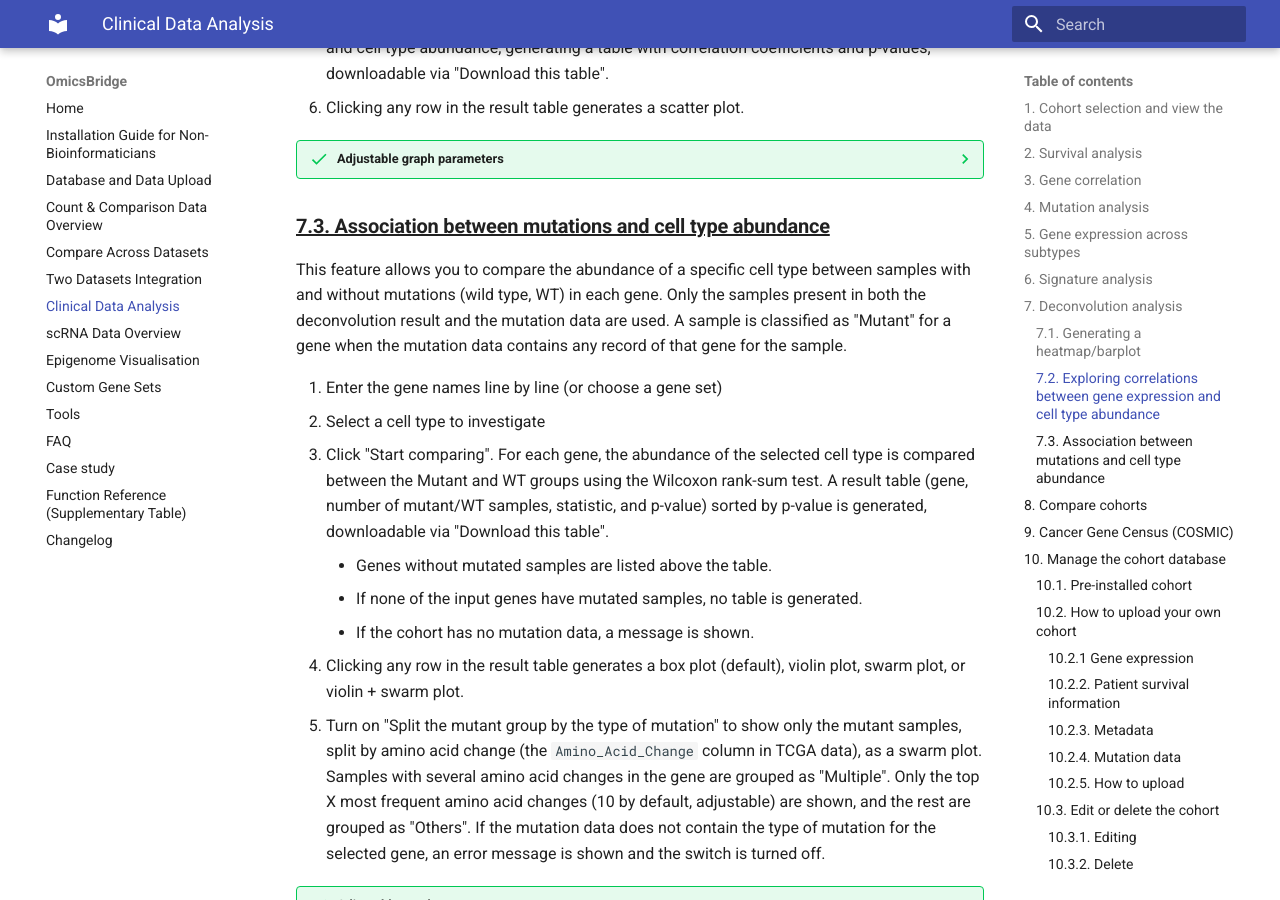
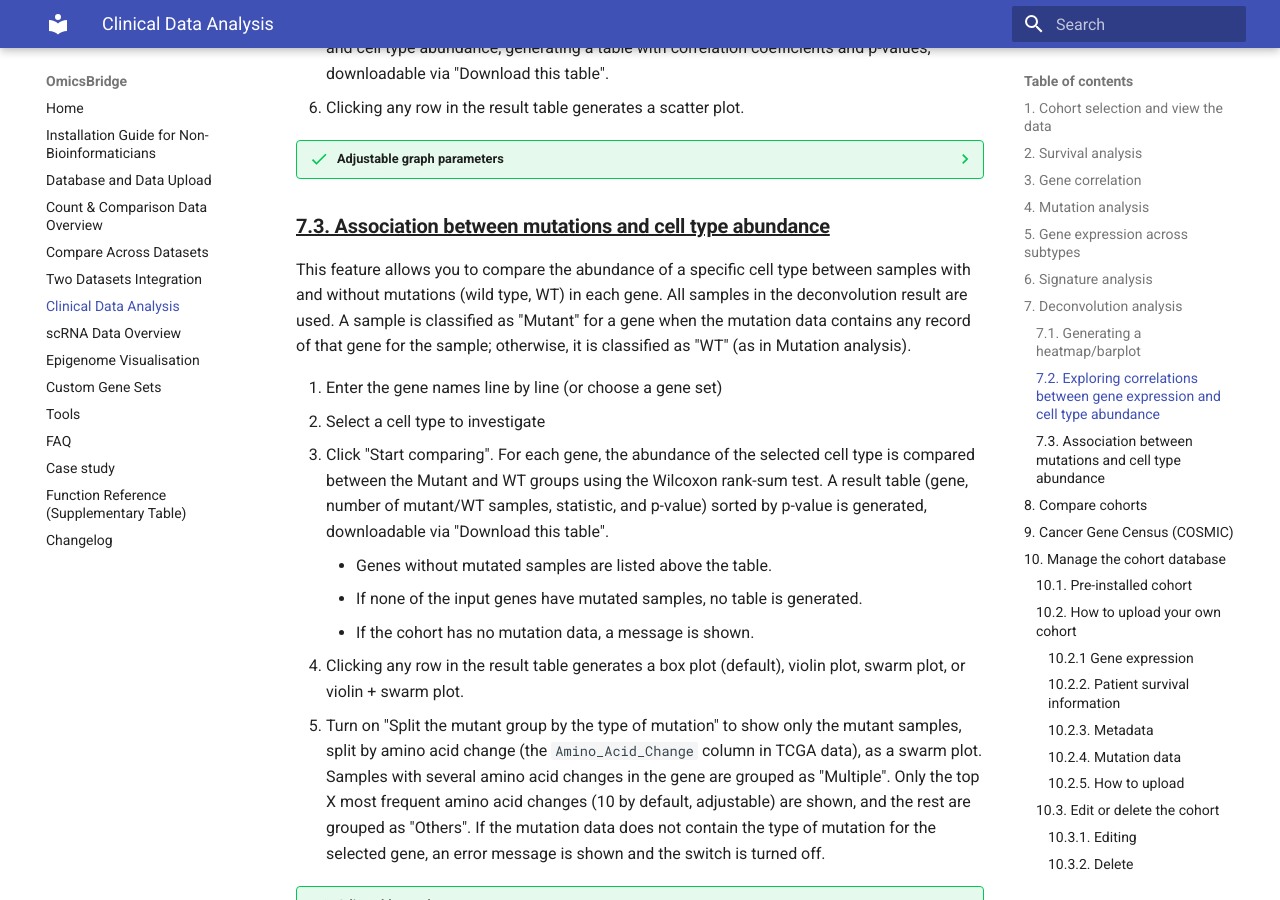
Before and after one commit to htsmto/OmicsBridge, an MkDocs documentation site: the page built from docs/Clinical_data.md, in a window 1280 px wide and 900 px high, scrolled down 6617 px. Built offline with MkDocs 1.6.1 and Material for MkDocs 9.7.7, drawn with Linux system fonts in a browser that asks for light colours.

Commit message:
Fixed WT definition in mutation analysis

```diff
--- a/docs/Clinical_data.md
+++ b/docs/Clinical_data.md
@@ -296,7 +296,7 @@ This feature allows you to analyse the relationship between specific gene expres
 
 ### <u>**7.3. Association between mutations and cell type abundance**</u>
 
-This feature allows you to compare the abundance of a specific cell type between samples with and without mutations (wild type, WT) in each gene. Only the samples present in both the deconvolution result and the mutation data are used. A sample is classified as "Mutant" for a gene when the mutation data contains any record of that gene for the sample.
+This feature allows you to compare the abundance of a specific cell type between samples with and without mutations (wild type, WT) in each gene. All samples in the deconvolution result are used. A sample is classified as "Mutant" for a gene when the mutation data contains any record of that gene for the sample; otherwise, it is classified as "WT" (as in Mutation analysis).
 
 1. Enter the gene names line by line (or choose a gene set)
 2. Select a cell type to investigate
```
Also changed, not shown: 2 other files.
